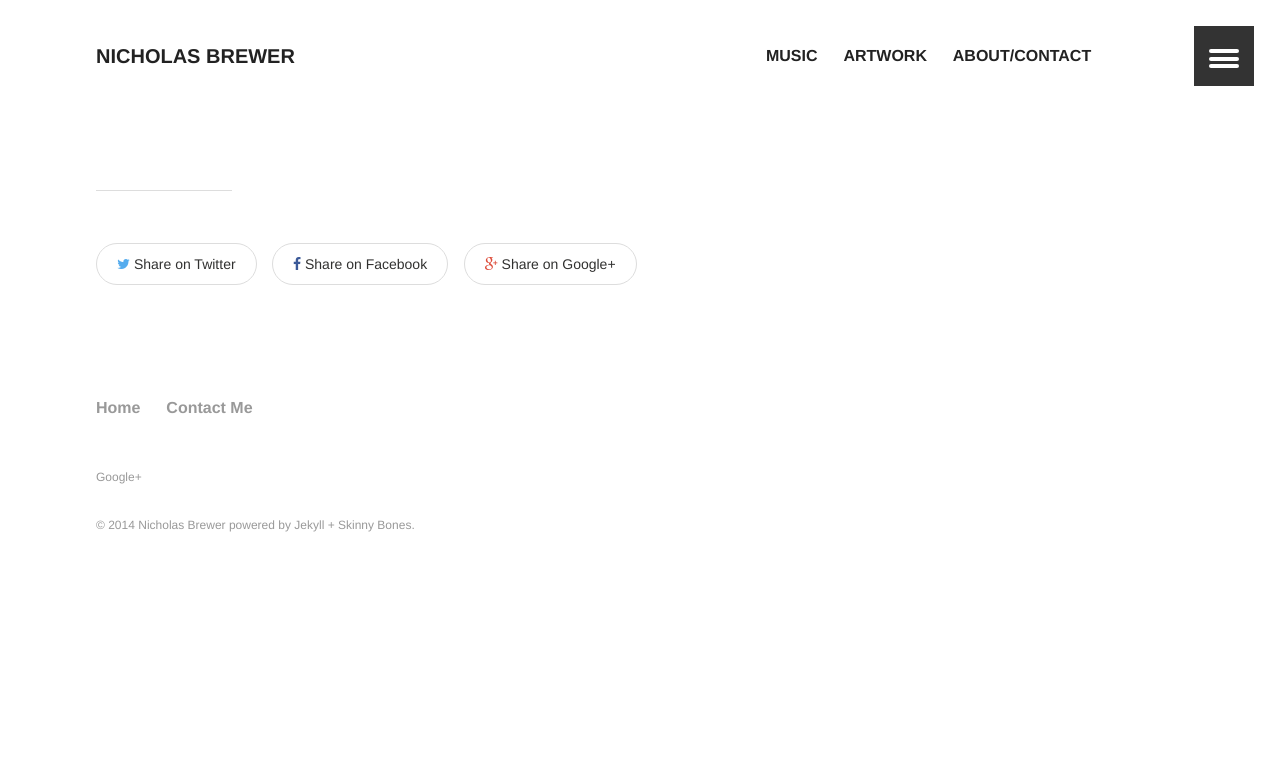
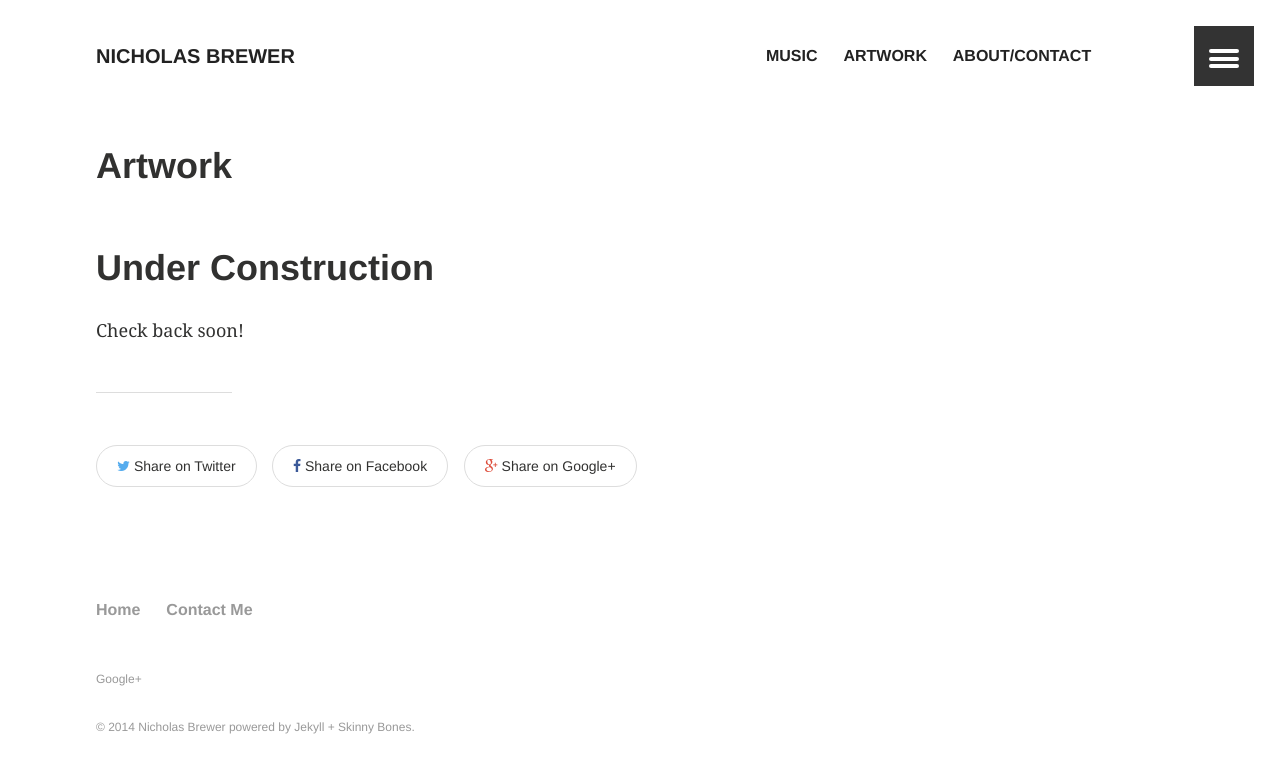
Before and after one commit to nicholasbrewer/nicholasbrewer.github.io, a Jekyll site: the page built from artwork/index.md, in a window 1280 px wide. Shown: the top 773 px of the page. Built offline with Jekyll 4.4.1, drawn with Linux system fonts in a browser that asks for light colours.

Commit message:
Artwork under construction page

```diff
--- a/artwork/index.md
+++ b/artwork/index.md
@@ -1,6 +1,6 @@
 ---
 layout: article
-title: ""
+title: "Artwork"
 date:
 modified:
 excerpt:
@@ -10,3 +10,7 @@ image:
   thumb:
 ads: false
 ---
+
+# Under Construction
+
+Check back soon!
```
